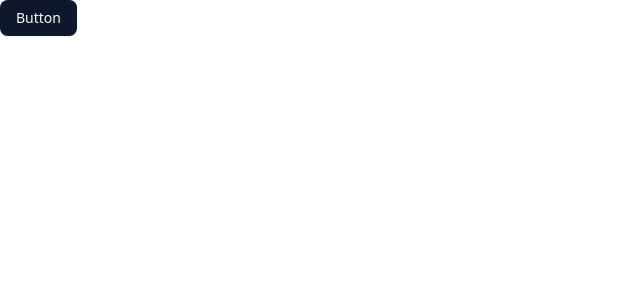
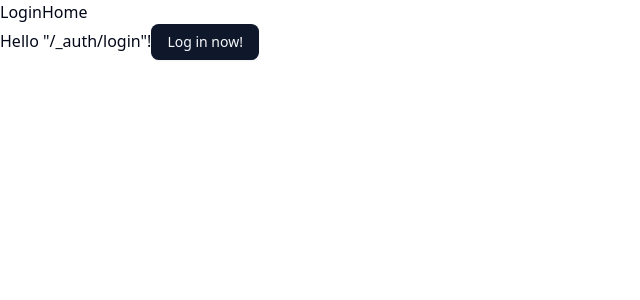
Before and after one commit to guardlight/console, a React (Vite) app: page /login in a window 1280 px wide. Shown: the top 300 px of the page, without its empty margins (0-640 px from the left). Built offline with nearby package versions, Linux system fonts and the light colour scheme.

Commit message:
Basic auth

```diff
--- a/package.json
+++ b/package.json
@@ -12,6 +12,9 @@
   "dependencies": {
     "@radix-ui/react-slot": "^1.1.2",
     "@tailwindcss/vite": "^4.0.8",
+    "@tanstack/react-query": "^5.69.0",
+    "@tanstack/react-router": "^1.114.25",
+    "axios": "^1.8.4",
     "class-variance-authority": "^0.7.1",
     "clsx": "^2.1.1",
     "lucide-react": "^0.475.0",
@@ -23,6 +26,8 @@
   },
   "devDependencies": {
     "@eslint/js": "^9.19.0",
+    "@tanstack/react-router-devtools": "^1.114.25",
+    "@tanstack/router-plugin": "^1.114.25",
     "@types/node": "^22.13.5",
     "@types/react": "^19.0.8",
     "@types/react-dom": "^19.0.3",
--- a/src/App.tsx
+++ b/src/App.tsx
@@ -1,8 +1,34 @@
-import "./App.css";
-import { Button } from "./components/ui/button";
+import { createRouter, RouterProvider } from "@tanstack/react-router";
+import { AuthProvider, useAuth } from "./components/auth/auth";
+import { routeTree } from "./routeTree.gen";
+
+export const router = createRouter({
+    routeTree,
+    context: {
+        // auth will initially be undefined
+        // We'll be passing down the auth state from within a React component
+        auth: undefined!,
+    },
+});
+
+// Register things for typesafety
+declare module "@tanstack/react-router" {
+    interface Register {
+        router: typeof router;
+    }
+}
+
+function InnerApp() {
+    const auth = useAuth();
+    return <RouterProvider router={router} context={{ auth }} />;
+}
 
 function App() {
-    return <Button>Button</Button>;
+    return (
+        <AuthProvider>
+            <InnerApp />
+        </AuthProvider>
+    );
 }
 
 export default App;
--- /dev/null
+++ b/src/components/auth/auth.tsx
@@ -0,0 +1,65 @@
+import React from "react";
+
+export interface AuthContext {
+    isAuthenticated: boolean;
+    login: (username: string) => Promise<void>;
+    logout: () => Promise<void>;
+    user: string | null;
+}
+
+const AuthContext = React.createContext<AuthContext | null>(null);
+
+const key = "tanstack.auth.user";
+
+function getStoredUser() {
+    return localStorage.getItem(key);
+}
+
+function setStoredUser(user: string | null) {
+    if (user) {
+        localStorage.setItem(key, user);
+    } else {
+        localStorage.removeItem(key);
+    }
+}
+
+export function AuthProvider({ children }: { children: React.ReactNode }) {
+    const [user, setUser] = React.useState<string | null>(getStoredUser());
+    const isAuthenticated = !!user;
+
+    const logout = React.useCallback(async () => {
+        await sleep(250);
+
+        setStoredUser(null);
+        setUser(null);
+    }, []);
+
+    const login = React.useCallback(async (username: string) => {
+        await sleep(500);
+
+        setStoredUser(username);
+        setUser(username);
+    }, []);
+
+    React.useEffect(() => {
+        setUser(getStoredUser());
+    }, []);
+
+    return (
+        <AuthContext.Provider value={{ isAuthenticated, user, login, logout }}>
+            {children}
+        </AuthContext.Provider>
+    );
+}
+
+export async function sleep(ms: number) {
+    return new Promise((resolve) => setTimeout(resolve, ms));
+}
+
+export function useAuth() {
+    const context = React.useContext(AuthContext);
+    if (!context) {
+        throw new Error("useAuth must be used within an AuthProvider");
+    }
+    return context;
+}
--- /dev/null
+++ b/src/routeTree.gen.ts
@@ -0,0 +1,143 @@
+/* eslint-disable */
+
+// @ts-nocheck
+
+// noinspection JSUnusedGlobalSymbols
+
+// This file was automatically generated by TanStack Router.
+// You should NOT make any changes in this file as it will be overwritten.
+// Additionally, you should also exclude this file from your linter and/or formatter to prevent it from being checked or modified.
+
+// Import Routes
+
+import { Route as rootRoute } from './routes/__root'
+import { Route as LoginImport } from './routes/login'
+import { Route as AppImport } from './routes/_app'
+import { Route as AppIndexImport } from './routes/_app/index'
+
+// Create/Update Routes
+
+const LoginRoute = LoginImport.update({
+  id: '/login',
+  path: '/login',
+  getParentRoute: () => rootRoute,
+} as any)
+
+const AppRoute = AppImport.update({
+  id: '/_app',
+  getParentRoute: () => rootRoute,
+} as any)
+
+const AppIndexRoute = AppIndexImport.update({
+  id: '/',
+  path: '/',
+  getParentRoute: () => AppRoute,
+} as any)
+
+// Populate the FileRoutesByPath interface
+
+declare module '@tanstack/react-router' {
+  interface FileRoutesByPath {
+    '/_app': {
+      id: '/_app'
+      path: ''
+      fullPath: ''
+      preLoaderRoute: typeof AppImport
+      parentRoute: typeof rootRoute
+    }
+    '/login': {
+      id: '/login'
+      path: '/login'
+      fullPath: '/login'
+      preLoaderRoute: typeof LoginImport
+      parentRoute: typeof rootRoute
+    }
+    '/_app/': {
+      id: '/_app/'
+      path: '/'
+      fullPath: '/'
+      preLoaderRoute: typeof AppIndexImport
+      parentRoute: typeof AppImport
+    }
+  }
+}
+
+// Create and export the route tree
+
+interface AppRouteChildren {
+  AppIndexRoute: typeof AppIndexRoute
+}
+
+const AppRouteChildren: AppRouteChildren = {
+  AppIndexRoute: AppIndexRoute,
+}
+
+const AppRouteWithChildren = AppRoute._addFileChildren(AppRouteChildren)
+
+export interface FileRoutesByFullPath {
+  '': typeof AppRouteWithChildren
+  '/login': typeof LoginRoute
+  '/': typeof AppIndexRoute
+}
+
+export interface FileRoutesByTo {
+  '/login': typeof LoginRoute
+  '/': typeof AppIndexRoute
+}
+
+export interface FileRoutesById {
+  __root__: typeof rootRoute
+  '/_app': typeof AppRouteWithChildren
+  '/login': typeof LoginRoute
+  '/_app/': typeof AppIndexRoute
+}
+
+export interface FileRouteTypes {
+  fileRoutesByFullPath: FileRoutesByFullPath
+  fullPaths: '' | '/login' | '/'
+  fileRoutesByTo: FileRoutesByTo
+  to: '/login' | '/'
+  id: '__root__' | '/_app' | '/login' | '/_app/'
+  fileRoutesById: FileRoutesById
+}
+
+export interface RootRouteChildren {
+  AppRoute: typeof AppRouteWithChildren
+  LoginRoute: typeof LoginRoute
+}
+
+const rootRouteChildren: RootRouteChildren = {
+  AppRoute: AppRouteWithChildren,
+  LoginRoute: LoginRoute,
+}
+
+export const routeTree = rootRoute
+  ._addFileChildren(rootRouteChildren)
+  ._addFileTypes<FileRouteTypes>()
+
+/* ROUTE_MANIFEST_START
+{
+  "routes": {
+    "__root__": {
+      "filePath": "__root.tsx",
+      "children": [
+        "/_app",
+        "/login"
+      ]
+    },
+    "/_app": {
+      "filePath": "_app.tsx",
+      "children": [
+        "/_app/"
+      ]
+    },
+    "/login": {
+      "filePath": "login.tsx"
+    },
+    "/_app/": {
+      "filePath": "_app/index.tsx",
+      "parent": "/_app"
+    }
+  }
+}
+ROUTE_MANIFEST_END */
--- /dev/null
+++ b/src/routes/__root.tsx
@@ -0,0 +1,32 @@
+import { AuthContext } from "@/components/auth/auth";
+import {
+    Link,
+    Outlet,
+    createRootRouteWithContext,
+} from "@tanstack/react-router";
+import { TanStackRouterDevtools } from "@tanstack/react-router-devtools";
+import * as React from "react";
+
+interface MyRouterContext {
+    auth: AuthContext;
+}
+
+export const Route = createRootRouteWithContext<MyRouterContext>()({
+    component: RootComponent,
+});
+
+function RootComponent() {
+    return (
+        <React.Fragment>
+            <div>
+                <Link to='/login'>Login</Link>
+                <Link to='/'>Home</Link>
+            </div>
+            <Outlet />
+            <TanStackRouterDevtools
+                position='bottom-right'
+                initialIsOpen={false}
+            />
+        </React.Fragment>
+    );
+}
--- /dev/null
+++ b/src/routes/_app.tsx
@@ -0,0 +1,16 @@
+import { createFileRoute, redirect } from "@tanstack/react-router";
+
+export const Route = createFileRoute("/_app")({
+    beforeLoad: ({ context }) => {
+        if (!context.auth.isAuthenticated) {
+            throw redirect({
+                to: "/login",
+            });
+        }
+    },
+    component: RouteComponent,
+});
+
+function RouteComponent() {
+    return <div>Hello "/_app/_app"! You are authed</div>;
+}
--- /dev/null
+++ b/src/routes/_app/index.tsx
@@ -0,0 +1,9 @@
+import { createFileRoute } from "@tanstack/react-router";
+
+export const Route = createFileRoute("/_app/")({
+    component: RouteComponent,
+});
+
+function RouteComponent() {
+    return <div>Hello "/_app/"!</div>;
+}
--- /dev/null
+++ b/src/routes/login.tsx
@@ -0,0 +1,31 @@
+import { useAuth } from "@/components/auth/auth";
+import { Button } from "@/components/ui/button";
+import { createFileRoute, redirect } from "@tanstack/react-router";
+
+export const Route = createFileRoute("/login")({
+    component: RouteComponent,
+    beforeLoad: ({ context }) => {
+        if (context.auth.isAuthenticated) {
+            throw redirect({
+                to: "/",
+            });
+        }
+    },
+});
+
+function RouteComponent() {
+    const auth = useAuth();
+
+    const navigate = Route.useNavigate();
+
+    const login = () => {
+        auth.login("user").then(() => navigate({ to: "/" }));
+    };
+
+    return (
+        <div>
+            Hello "/_auth/login"!
+            <Button onClick={() => login()}>Log in now!</Button>
+        </div>
+    );
+}
--- a/vite.config.ts
+++ b/vite.config.ts
@@ -1,11 +1,16 @@
 import tailwindcss from "@tailwindcss/vite";
+import { TanStackRouterVite } from "@tanstack/router-plugin/vite";
 import react from "@vitejs/plugin-react";
 import path from "path";
 import { defineConfig } from "vite";
 
 // https://vite.dev/config/
 export default defineConfig({
-    plugins: [react(), tailwindcss()],
+    plugins: [
+        TanStackRouterVite({ target: "react", autoCodeSplitting: true }),
+        react(),
+        tailwindcss(),
+    ],
     resolve: {
         alias: {
             "@": path.resolve(__dirname, "./src"),
```
Also changed, not shown: src/App.css (deleted), 1 other file (tests, documents, lock files or other folders).
